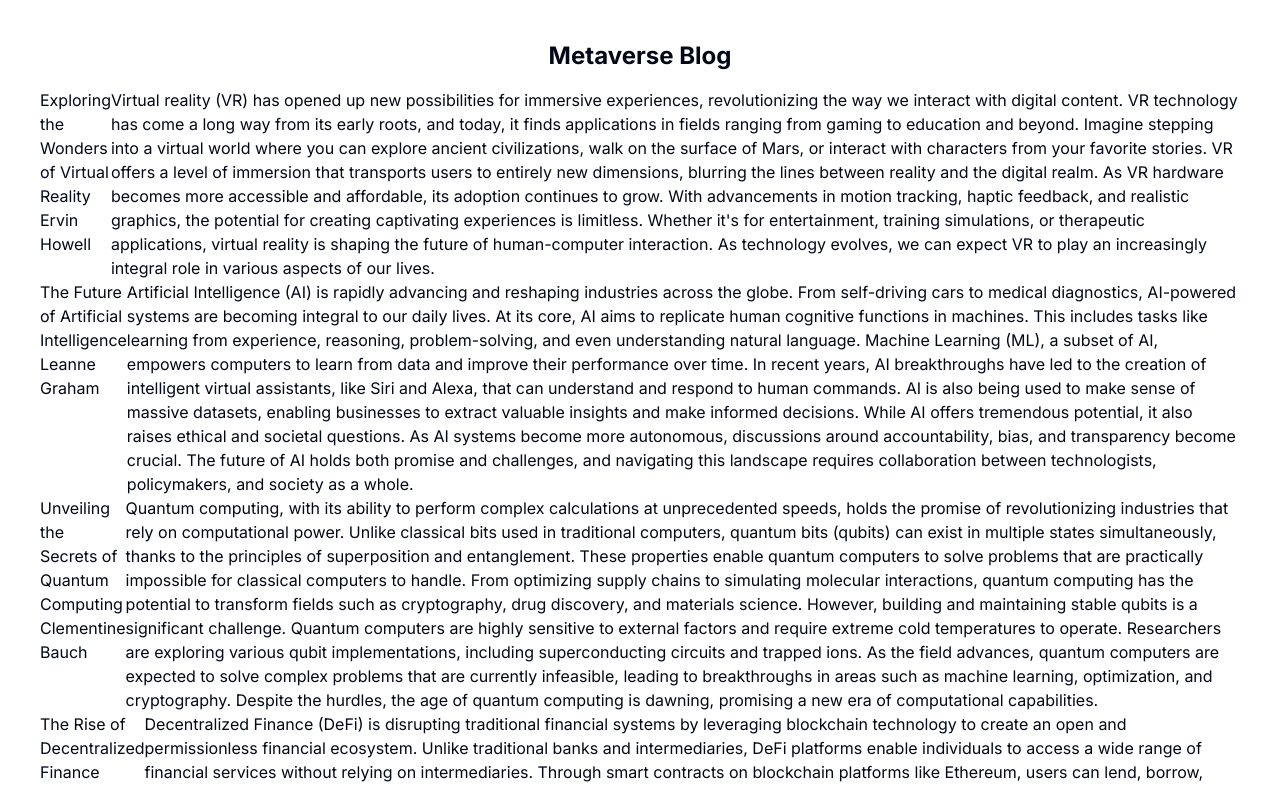
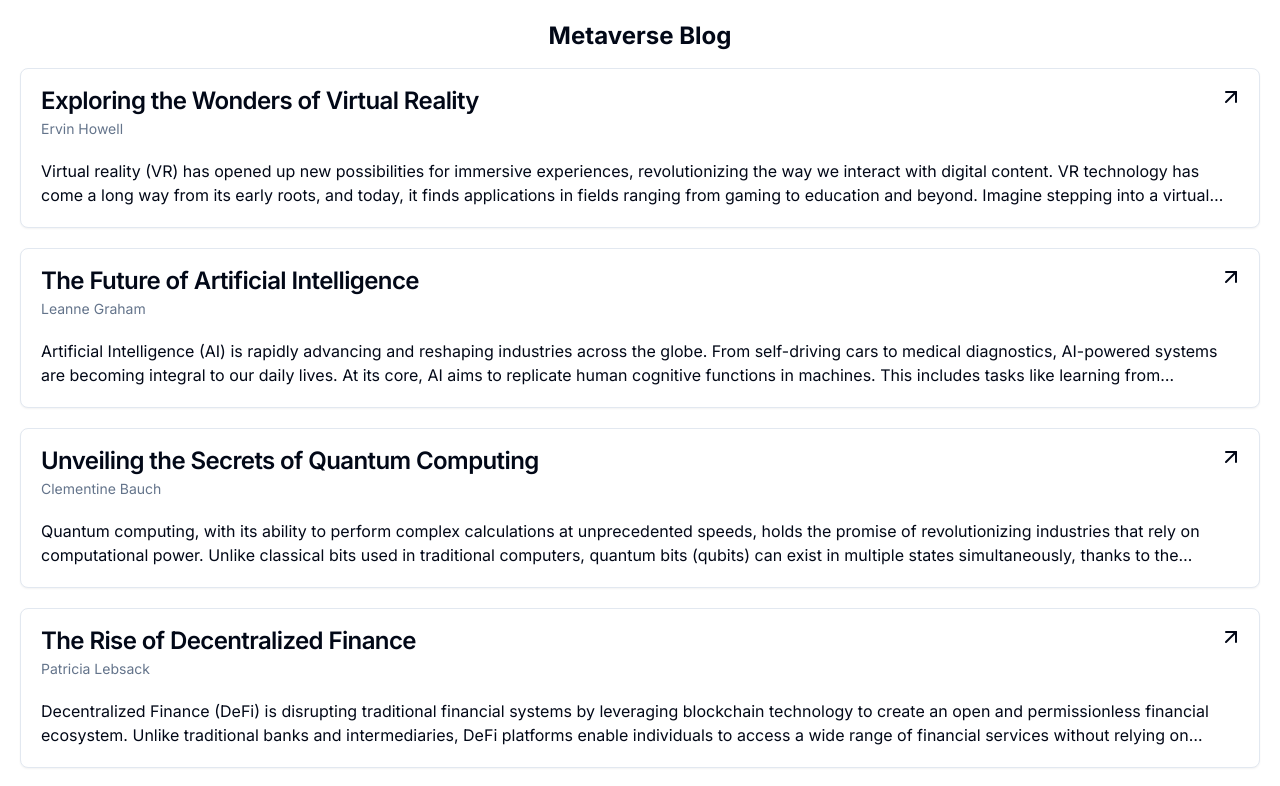
Before and after one commit to Kayvin59/metaverse-blog, a Next.js app: page / in a window 1280 px wide. Shown: the top 786 px of the page. Built offline with nearby package versions, Linux system fonts and the light colour scheme.

Commit message:
style: add card for post preview

```diff
--- a/app/page.tsx
+++ b/app/page.tsx
@@ -5,7 +5,7 @@ export default async function Home() {
   const data: BlogPost[] = await getData();
 
   return (
-    <main className="flex min-h-screen flex-col items-center p-10">
+    <main className="flex min-h-screen flex-col items-center p-5">
       <h1 className="text-2xl font-bold mb-4">Metaverse Blog</h1>
       <PostList posts={data} />
     </main>
--- a/components/PostList.tsx
+++ b/components/PostList.tsx
@@ -1,13 +1,19 @@
+import { Card, CardHeader, CardTitle, CardDescription, CardContent } from "@/components/ui/card"
+import { ArrowUpRight } from 'lucide-react';
+
 export default function PostList({ posts }: { posts: BlogPost[] }) {
     return (
         <ul>
             {posts.map((post: BlogPost) => (
-                <li key={post.id} className="flex">
-                    <div>
-                        <h2>{post.title}</h2>
-                        <span>{post.author}</span>
-                    </div>
-                    <p>{post.body}</p>
+                <li key={post.id} className="mb-5 group">
+                    <Card className="flex flex-col p-5 relative">
+                        <ArrowUpRight className="absolute transition-transform transform duration-300 top-4 right-4 group-hover:top-2 group-hover:right-2"/>
+                        <CardHeader className="mb-5">
+                            <CardTitle>{post.title}</CardTitle>
+                            <CardDescription>{post.author}</CardDescription>
+                        </CardHeader>
+                        <CardContent className="line-clamp-2 flex-nowrap p-0">{post.body}</CardContent>
+                    </Card>
                 </li>
             ))}
         </ul>
--- /dev/null
+++ b/components/ui/card.tsx
@@ -0,0 +1,79 @@
+import * as React from "react"
+
+import { cn } from "@/lib/utils"
+
+const Card = React.forwardRef<
+  HTMLDivElement,
+  React.HTMLAttributes<HTMLDivElement>
+>(({ className, ...props }, ref) => (
+  <div
+    ref={ref}
+    className={cn(
+      "rounded-lg border bg-card text-card-foreground shadow-sm",
+      className
+    )}
+    {...props}
+  />
+))
+Card.displayName = "Card"
+
+const CardHeader = React.forwardRef<
+  HTMLDivElement,
+  React.HTMLAttributes<HTMLDivElement>
+>(({ className, ...props }, ref) => (
+  <div
+    ref={ref}
+    className={cn("flex flex-col space-y-1.5", className)}
+    {...props}
+  />
+))
+CardHeader.displayName = "CardHeader"
+
+const CardTitle = React.forwardRef<
+  HTMLParagraphElement,
+  React.HTMLAttributes<HTMLHeadingElement>
+>(({ className, ...props }, ref) => (
+  <h3
+    ref={ref}
+    className={cn(
+      "text-2xl font-semibold leading-none tracking-tight",
+      className
+    )}
+    {...props}
+  />
+))
+CardTitle.displayName = "CardTitle"
+
+const CardDescription = React.forwardRef<
+  HTMLParagraphElement,
+  React.HTMLAttributes<HTMLParagraphElement>
+>(({ className, ...props }, ref) => (
+  <p
+    ref={ref}
+    className={cn("text-sm text-muted-foreground", className)}
+    {...props}
+  />
+))
+CardDescription.displayName = "CardDescription"
+
+const CardContent = React.forwardRef<
+  HTMLDivElement,
+  React.HTMLAttributes<HTMLDivElement>
+>(({ className, ...props }, ref) => (
+  <div ref={ref} className={cn("p-6 pt-0", className)} {...props} />
+))
+CardContent.displayName = "CardContent"
+
+const CardFooter = React.forwardRef<
+  HTMLDivElement,
+  React.HTMLAttributes<HTMLDivElement>
+>(({ className, ...props }, ref) => (
+  <div
+    ref={ref}
+    className={cn("flex items-center p-0", className)}
+    {...props}
+  />
+))
+CardFooter.displayName = "CardFooter"
+
+export { Card, CardHeader, CardFooter, CardTitle, CardDescription, CardContent }
```
